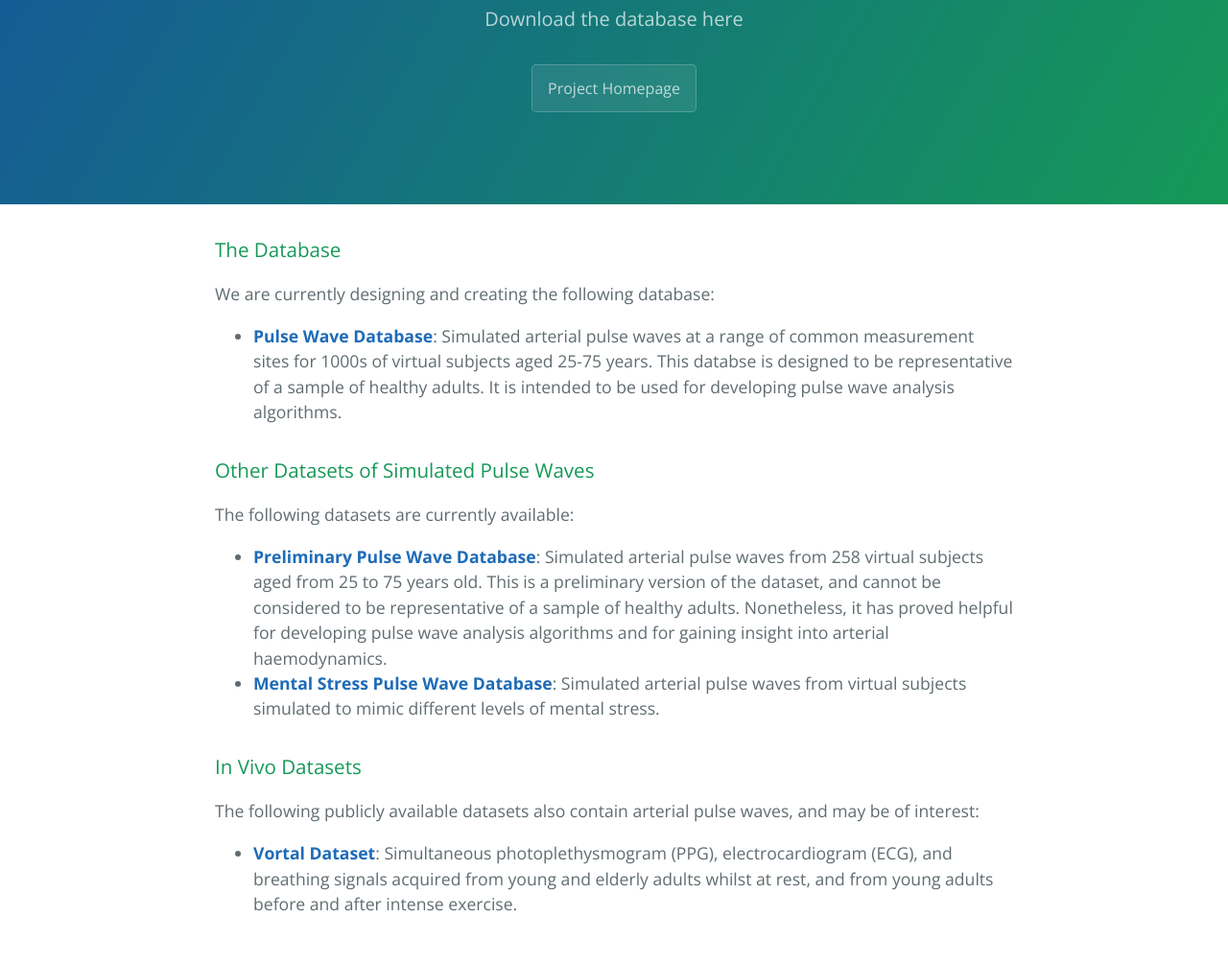
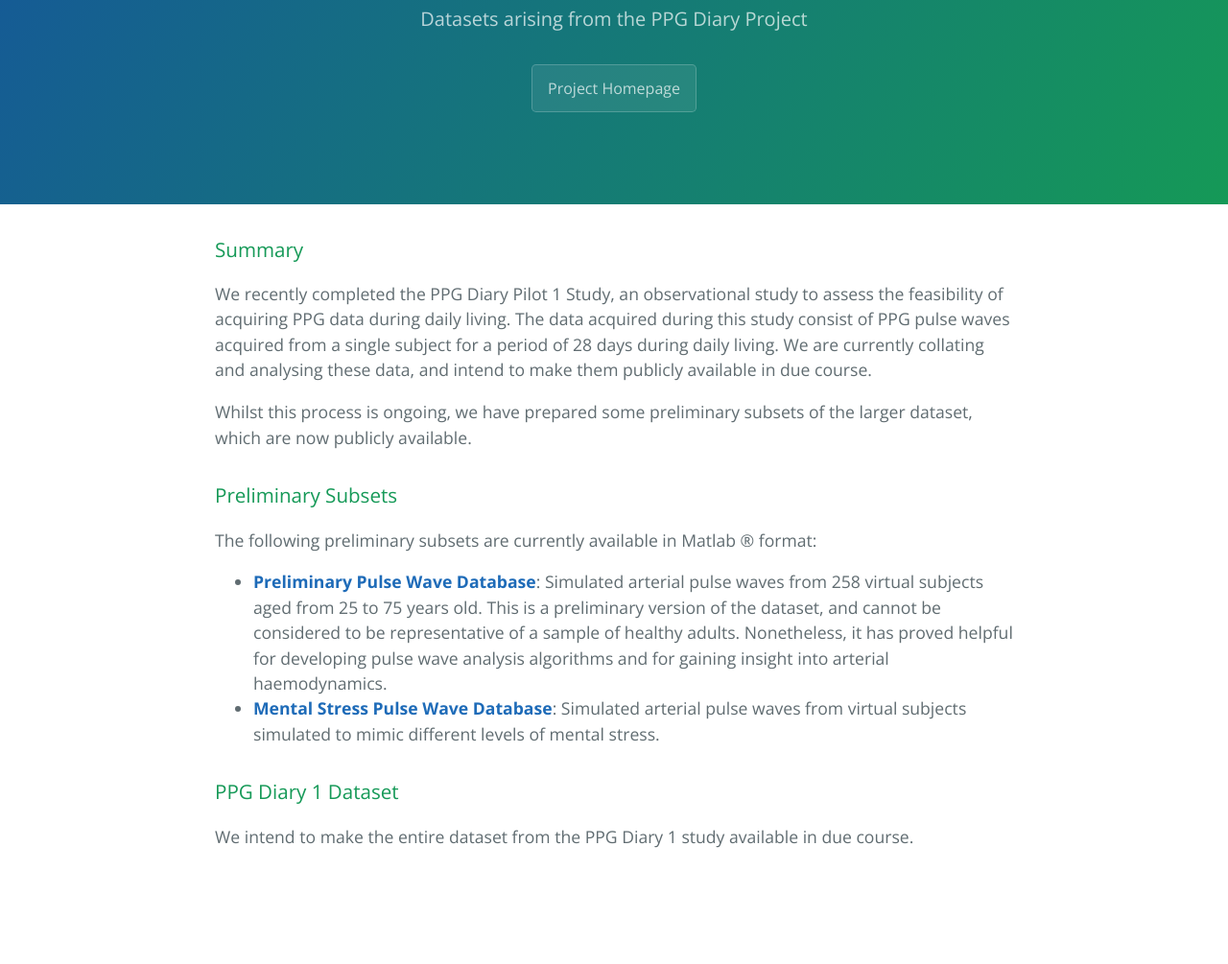
Before and after one commit to peterhcharlton/ppg-diary, a plain HTML site: page datasets.html in a window 1280 px wide. Shown: the part 170-1175 px from the top of the page at 96% size. After the commit the page ends 1105 px from the top, so only its background shows below. Drawn offline with nearby package versions, Linux system fonts and the light colour scheme.

Commit message:
Update datasets.html

```diff
--- a/datasets.html
+++ b/datasets.html
@@ -2,7 +2,7 @@
 <html lang="en-us">
   <head>
     <meta charset="UTF-8">
-    <title>Simulated Pulse Wave Database by peterhcharlton</title>
+    <title>PPG Diary by peterhcharlton</title>
     <meta name="viewport" content="width=device-width, initial-scale=1">
     <link rel="stylesheet" type="text/css" href="stylesheets/normalize.css" media="screen">
     <link href='https://fonts.googleapis.com/css?family=Open+Sans:400,700' rel='stylesheet' type='text/css'>
@@ -11,37 +11,32 @@
   </head>
   <body>
     <section class="page-header">
-      <h1 class="project-name">The Database</h1>
-      <h2 class="project-tagline">Download the database here</h2>
+      <h1 class="project-name">Datasets</h1>
+      <h2 class="project-tagline">Datasets arising from the PPG Diary Project</h2>
       <a href="index.html" class="btn">Project Homepage</a>
     </section>
 
     <section class="main-content">
 
-<h3><a id="Database" class="anchor" href="#database" aria-hidden="true"><span aria-hidden="true" class="octicon octicon-link"></span></a>The Database</h3>
+<h3><a id="Database" class="anchor" href="#database" aria-hidden="true"><span aria-hidden="true" class="octicon octicon-link"></span></a>Summary</h3>
 
-<p>We are currently designing and creating the following database:</p>
+<p>We recently completed the PPG Diary Pilot 1 Study, an observational study to assess the feasibility of acquiring PPG data during daily living. The data acquired during this study consist of PPG pulse waves acquired from a single subject for a period of 28 days during daily living. We are currently collating and analysing these data, and intend to make them publicly available in due course.</p>
 
-<ul>
-  <li><b><a href="pwdb.html">Pulse Wave Database</a></b>: Simulated arterial pulse waves at a range of common measurement sites for 1000s of virtual subjects aged 25-75 years. This databse is designed to be representative of a sample of healthy adults. It is intended to be used for developing pulse wave analysis algorithms.</li>
-</ul>
+<p>Whilst this process is ongoing, we have prepared some preliminary subsets of the larger dataset, which are now publicly available.
 
-<h3><a id="Datasets" class="anchor" href="#datasets" aria-hidden="true"><span aria-hidden="true" class="octicon octicon-link"></span></a>Other Datasets of Simulated Pulse Waves</h3>
+<h3><a id="Preliminary Subsets" class="anchor" href="#prelim_subsets" aria-hidden="true"><span aria-hidden="true" class="octicon octicon-link"></span></a>Preliminary Subsets</h3>
 
-<p>The following datasets are currently available:</p>
+<p>The following preliminary subsets are currently available in Matlab &reg; format:</p>
 
 <ul>
   <li><b><a href="ppwdb.html">Preliminary Pulse Wave Database</a></b>: Simulated arterial pulse waves from 258 virtual subjects aged from 25 to 75 years old. This is a preliminary version of the dataset, and cannot be considered to be representative of a sample of healthy adults. Nonetheless, it has proved helpful for developing pulse wave analysis algorithms and for gaining insight into arterial haemodynamics.</li>
   <li><b><a href="mental_stress_db.html">Mental Stress Pulse Wave Database</a></b>: Simulated arterial pulse waves from virtual subjects simulated to mimic different levels of mental stress.</li>
 </ul>
 
-<h3><a id="Datasets" class="anchor" href="#datasets" aria-hidden="true"><span aria-hidden="true" class="octicon octicon-link"></span></a>In Vivo Datasets</h3>
+<h3><a id="PPG Diary 1 Dataset" class="anchor" href="#ppgdiary1" aria-hidden="true"><span aria-hidden="true" class="octicon octicon-link"></span></a>PPG Diary 1 Dataset</h3>
 
-<p>The following publicly available datasets also contain arterial pulse waves, and may be of interest:</p>
+<p>We intend to make the entire dataset from the PPG Diary 1 study available in due course.</p>
 
-<ul>
-	<li><b><a href="http://peterhcharlton.github.io/RRest/vortal_dataset.html">Vortal Dataset</a></b>: Simultaneous photoplethysmogram (PPG), electrocardiogram (ECG), and breathing signals acquired from young and elderly adults whilst at rest, and from young adults before and after intense exercise.</li>
-</ul>
 
 
 
```
